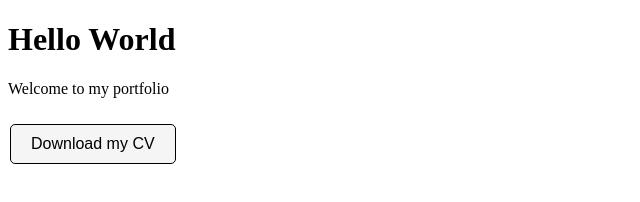
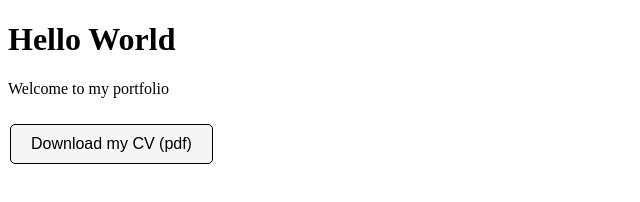
Before and after one commit to nathangst/nathangst.github.io, a plain HTML site: page index.html in a window 1280 px wide. Shown: the full height of the page, 0-640 px from the left. Drawn offline with Linux system fonts and the light colour scheme.

Commit message:
add du btn cv add du style.css

```diff
--- a/index.html
+++ b/index.html
@@ -18,7 +18,7 @@
 
 <div class="dwnld-cv">
     <button type="button" class="btn-cv">
-        Download my CV
+        Download my CV (pdf)
     </button>
 </div>
 
```
